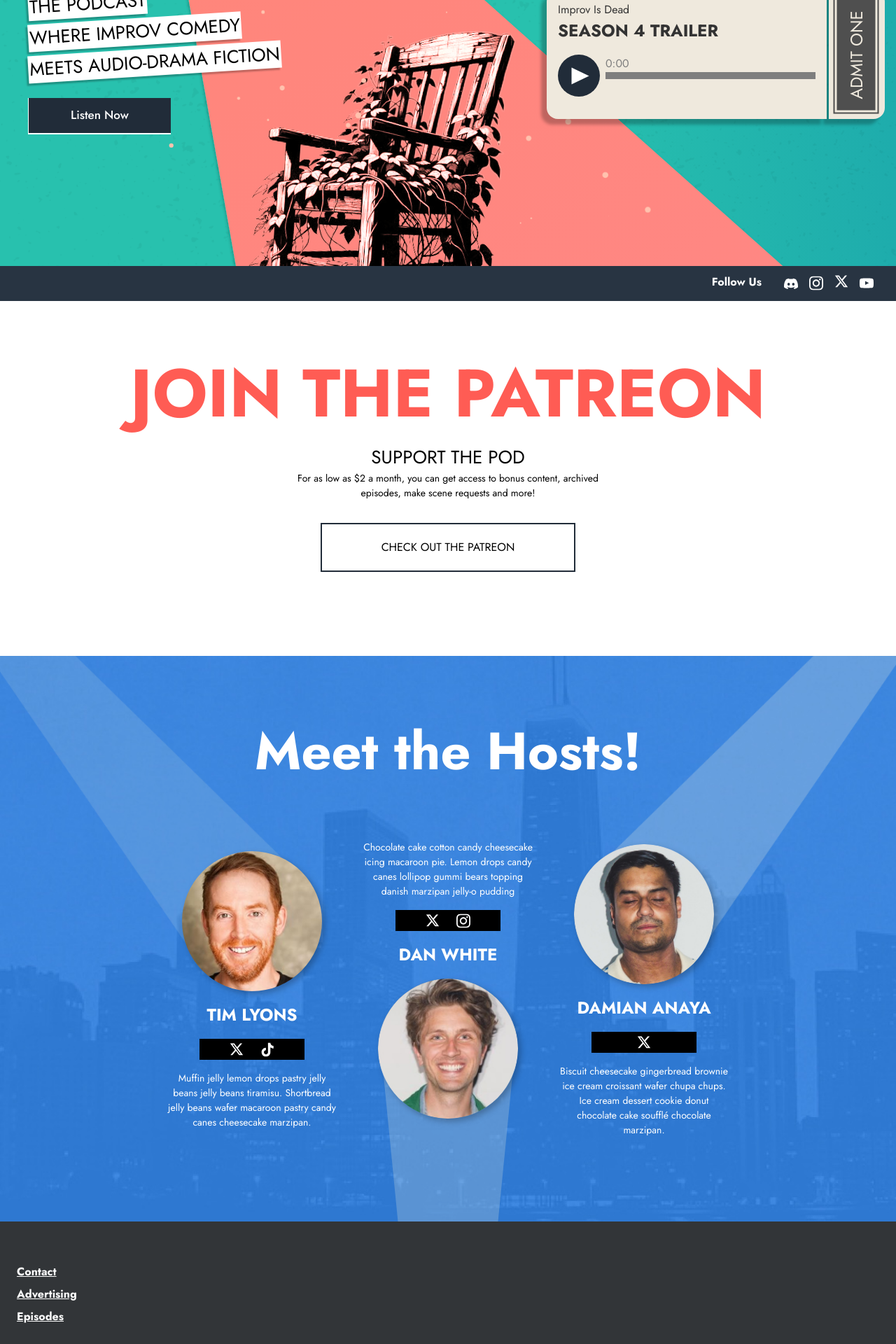
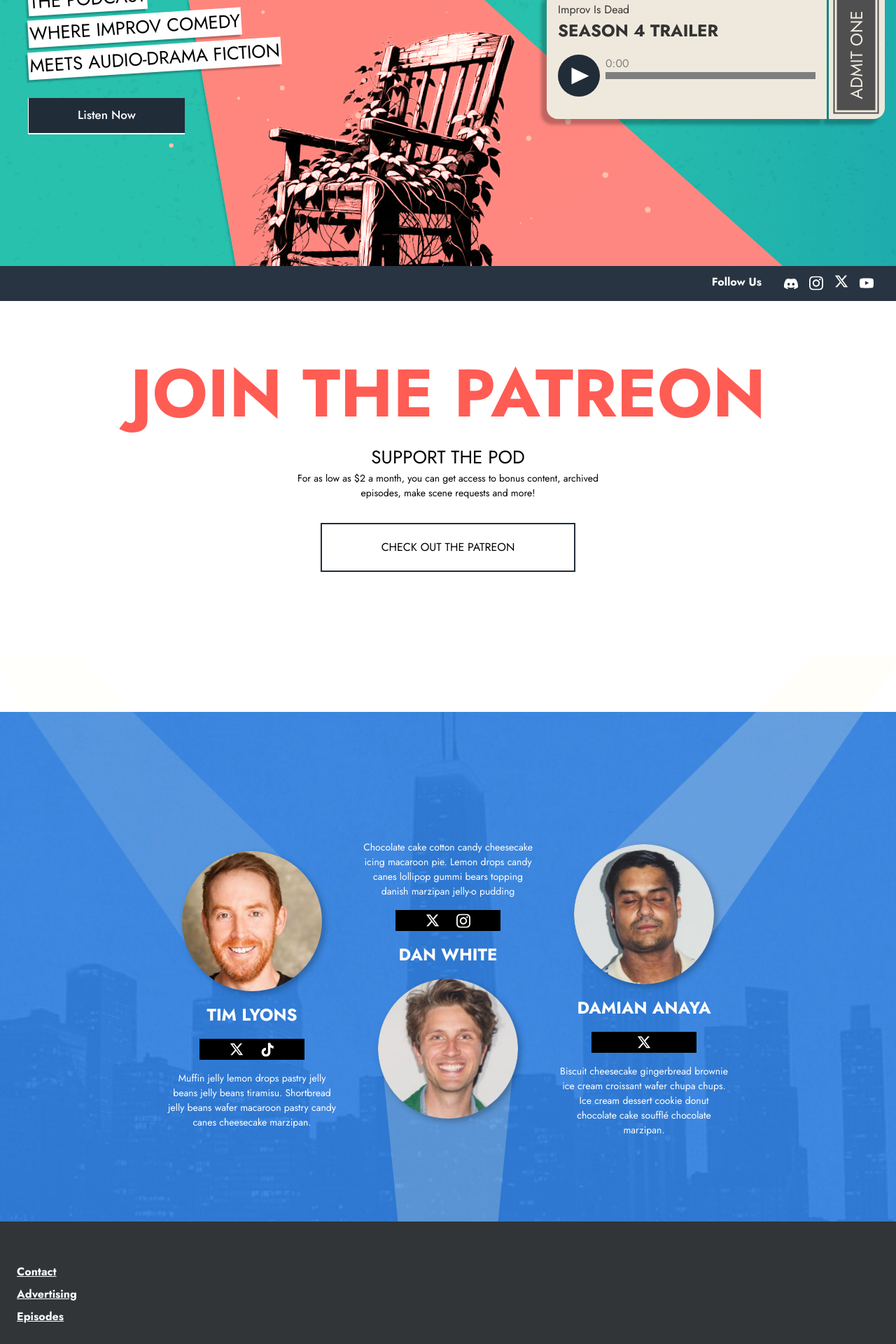
Before and after one commit to mattwilliams85/improvisdead, a Next.js app: page / in a window 1280 px wide. Shown: the part 360-2280 px from the top of the page at 70% size. Built offline with nearby package versions, Linux system fonts and the light colour scheme.

Commit message:
more mobile changes

```diff
--- a/src/app/main.module.css
+++ b/src/app/main.module.css
@@ -5,7 +5,7 @@
   top: 0;
   left: 0;
   background: black;
-  opacity: 0.1;
+  opacity: 0.13;
   z-index: 3;
 }
 
@@ -69,15 +69,16 @@
   box-shadow: -3px 3px 2px 0px rgba(0, 0, 0, 0.25);
   position: absolute;
   background-color: white;
-  font-size: 26px;
+  font-size: 23px;
   padding: 0 2px;
 }
 
 .button {
   background-color: #212C39;
   position: absolute;
-  top: 145px;
+  top: 140px;
   left: 50%;
+  font-size: 18px;
   transform: translateX(-50%);
   color: white;
   padding: 13px 54px;
@@ -90,11 +91,11 @@
 }
 
 .sloganWrap div:nth-child(2) {
-  top: 40px;
+  top: 37px;
 }
 
 .sloganWrap div:nth-child(3) {
-  top: 83px;
+  top: 77px;
 }
 
 .socialBar {
@@ -168,12 +169,21 @@
   padding: 80px 0 120px;
   position: relative;
   color: white;
-  background-image: url('../../public/images/chicago.jpeg');
   display: flex;
-  background-size: cover;
   align-items: center;
   flex-direction: column;
   overflow: hidden;
+}
+
+.chicagoBackground {
+  position: absolute;
+  height: 100%;
+  width: 100%;
+  left: 0;
+  width: 100%;
+  background-size: cover;
+  background-image: url('../../public/images/chicago.jpeg');
+  background-position: 35% center;
 }
 
 .hostsTitle {
@@ -324,8 +334,20 @@
 }
 
 @media screen and (min-width: 1000px) {
+  .chicagoBackground {
+    background-position: bottom;
+  }
+
   .sloganWrap div:nth-child(1) {
-    top: 0px;
+    top: -7px;
+  }
+
+  .sloganWrap div:nth-child(2) {
+    top: 34px;
+  }
+
+  .sloganWrap div:nth-child(3) {
+    top: 78px;
   }
 
   .mobileOverlay {
@@ -350,12 +372,14 @@
 
   .sloganWrap > div {
     transform: rotate(-3.646deg);
+    font-size: 26px;
   }
 
   .button {
     left: initial;
     transform: initial;
-    padding: 12px 60px;
+    padding: 12px 70px;
+    font-size: 16px;
     border: none;
     top: 154px;
     font-size: 17px;
@@ -446,4 +470,8 @@
   .triangle {
     height: initial;
   }
+
+  .chicagoBackground {
+    filter: blur(1px);
+  }
 }
--- a/src/app/page.tsx
+++ b/src/app/page.tsx
@@ -80,6 +80,7 @@
         </div>
       </section >
       <section className={styles.hosts} id='hosts'>
+        <div className={styles.chicagoBackground} />
         <div className={styles.hostsTitle}>Meet the Hosts!</div>
         <div className={styles.hostsColumns}>
           <div>
```
